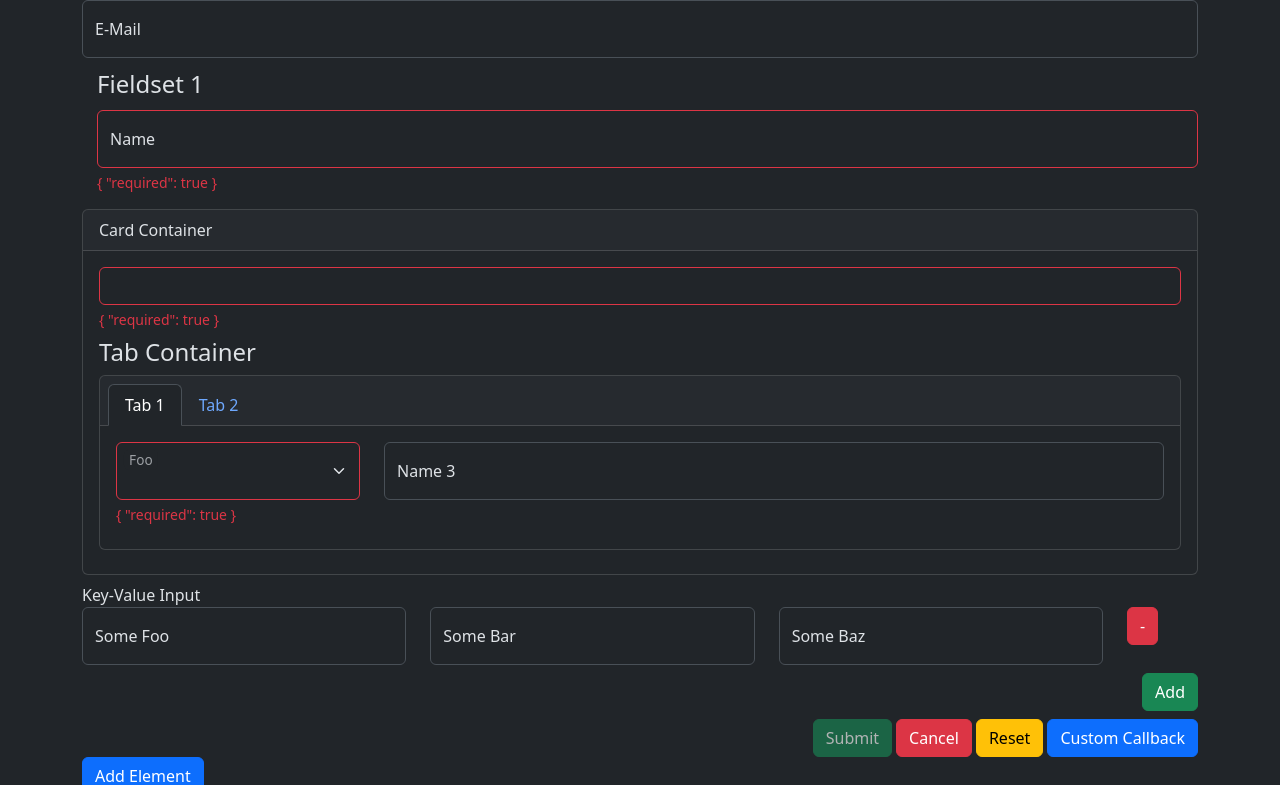
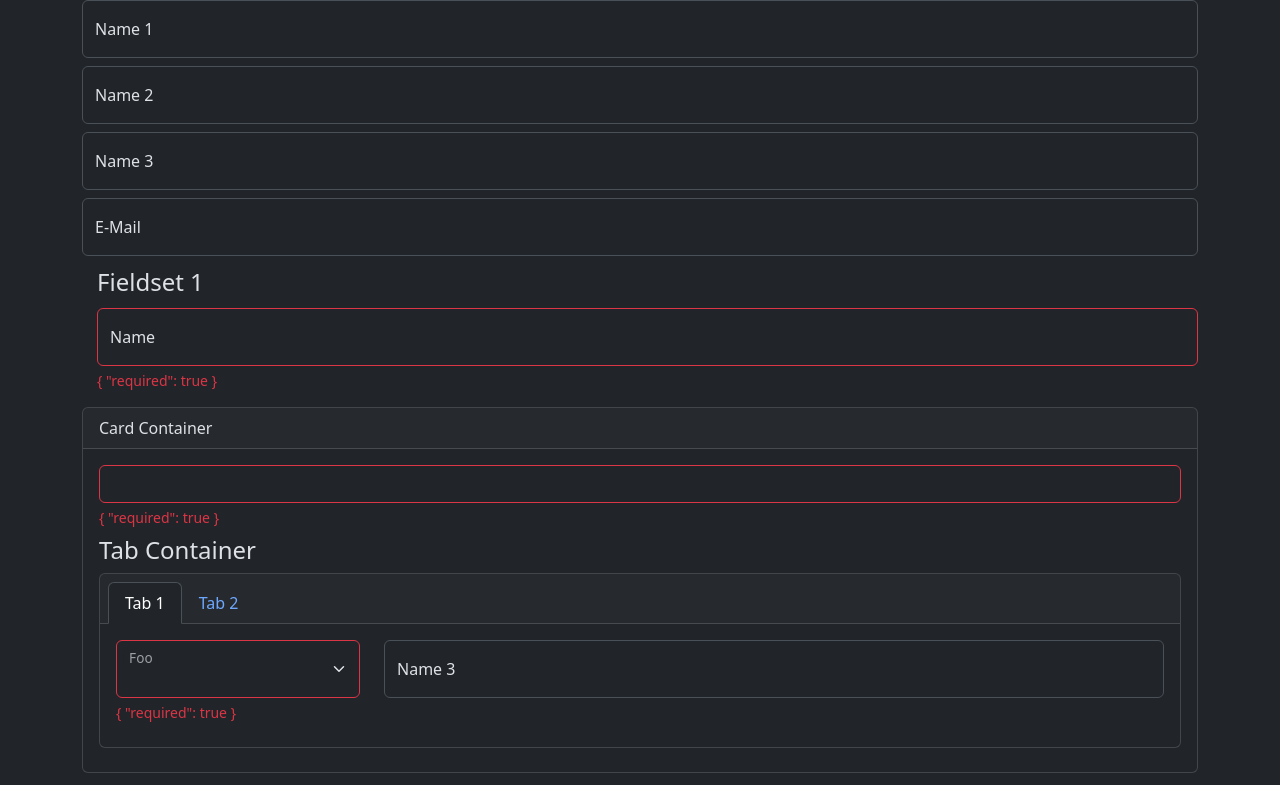
Before and after one commit to michael-graute/angular-dynamic-form, an Angular app: page / in a window 1280 px wide. Shown: the top 785 px of the page. Built offline with nearby package versions, Linux system fonts and the light colour scheme.

Commit message:
added support for form groups

```diff
--- a/public/mock-api/get-form-data.json
+++ b/public/mock-api/get-form-data.json
@@ -5,6 +5,11 @@
   "name4": "two",
   "name3": "Text Input 2",
   "tabPane2name5": "Foo",
+  "form-group": {
+    "formGroupName1": "Remote content",
+    "formGroupName2": "Remote content",
+    "formGroupName3": "Remote content"
+  },
   "key-value": [
     {
       "foo": "bar",
--- a/public/mock-api/get-form.json
+++ b/public/mock-api/get-form.json
@@ -47,6 +47,30 @@
     }
   ],
   "elements": [
+    {
+      "key": "form-group",
+      "type": "formGroup",
+      "children": [
+        {
+          "type": "input",
+          "key": "formGroupName1",
+          "label": "Name 1",
+          "floatingLabel": true
+        },
+        {
+          "type": "input",
+          "key": "formGroupName2",
+          "label": "Name 2",
+          "floatingLabel": true
+        },
+        {
+          "type": "input",
+          "key": "formGroupName3",
+          "label": "Name 3",
+          "floatingLabel": true
+        }
+      ]
+    },
     {
       "key": "email",
       "label": "E-Mail",
--- a/src/app/app.component.ts
+++ b/src/app/app.component.ts
@@ -22,6 +22,16 @@ export class AppComponent {
 
   addElement(): void {
     this.counter++;
+    this.dynamicFormService.addElement(
+      {
+        "key": "fooNameFormGroup" + this.counter,
+        "label": "Foo Name "  + this.counter,
+        "floatingLabel": true,
+        "type": "input",
+        "controlType": "text",
+        "value": "Foooooooo"
+      }, 'form-group'
+    )
     this.dynamicFormService.addElement(
       {
         'key': 'newTabPane' + this.counter,
--- a/src/app/dynamic-form/dynamic-form-element.interface.ts
+++ b/src/app/dynamic-form/dynamic-form-element.interface.ts
@@ -6,6 +6,7 @@ import {FormElement} from "./dynamic-form.types";
 export interface DynamicFormElementInterface {
   id: string;
   form: FormGroup;
+  formGroup?: FormGroup | null;
   children?: any[];
   config?: FormElement
   debug?: boolean;
--- a/src/app/dynamic-form/form-elements.map.ts
+++ b/src/app/dynamic-form/form-elements.map.ts
@@ -7,6 +7,7 @@ import {RowComponent} from "./form-elements/containers/row/row.component";
 import {ColComponent} from "./form-elements/containers/row/col/col.component";
 import {CardComponent} from "./form-elements/containers/card/card.component";
 import {KeyValueComponent} from "./form-elements/elements/key-value/key-value.component";
+import {FormGroupComponent} from "./form-elements/containers/form-group/form-group.component";
 
 export const FormElementMap = {
   'fieldset': FieldsetComponent,
@@ -15,6 +16,7 @@ export const FormElementMap = {
   'row': RowComponent,
   'col': ColComponent,
   'card': CardComponent,
+  'formGroup': FormGroupComponent,
 
   'input': InputComponent,
   'select': SelectComponent,
--- a/src/app/dynamic-form/form-elements/abstract-input.component.ts
+++ b/src/app/dynamic-form/form-elements/abstract-input.component.ts
@@ -8,6 +8,7 @@ import {DynamicFormValidators} from "../dynamic-form-validators";
 export abstract class AbstractInputComponent implements DynamicFormElementInterface, OnInit, OnDestroy {
   id: string = '';
   form: FormGroup = new FormGroup({});
+  formGroup: FormGroup | null = null;
   config: FormElement | undefined;
   control: FormControl | undefined;
   hidden = false
@@ -24,7 +25,11 @@ export abstract class AbstractInputComponent implements DynamicFormElementInterf
       validators.push(DynamicFormValidators[validator.name](validator.value))
     });
     this.control = new FormControl(this.config?.value, validators);
-    this.form.addControl(this.id, this.control);
+    if(this.formGroup) {
+      this.formGroup.addControl(this.id, this.control);
+    } else {
+      this.form.addControl(this.id, this.control);
+    }
   }
 
   ngOnDestroy() {
--- a/src/app/dynamic-form/form-elements/containers/abstract-form-element-host.component.ts
+++ b/src/app/dynamic-form/form-elements/containers/abstract-form-element-host.component.ts
@@ -10,6 +10,8 @@ import {DynamicFormService, ElementAddedPayload} from "../../dynamic-form.servic
 export abstract class AbstractFormElementHostComponent<T> implements OnInit {
   @Input() form = new FormGroup({})
   @Input() debug = false;
+
+  formGroup: FormGroup | null = null;
 
   @ViewChild(FormElementHostDirective, {static: true}) formElementHost!: FormElementHostDirective;
 
@@ -41,9 +43,10 @@ export abstract class AbstractFormElementHostComponent<T> implements OnInit {
     const componentRef: ComponentRef<DynamicFormElementInterface> = this.formElementHost.viewContainerRef.createComponent<DynamicFormElementInterface>(FormElementMap[formElement.type])
     componentRef.instance.id = formElement.key
     componentRef.instance.children = formElement.children
-    componentRef.instance.form = this.form
+    componentRef.instance.form = this.formGroup ?? this.form
     componentRef.instance.config = formElement
     componentRef.instance.debug = this.debug
+    componentRef.instance.formGroup = this.formGroup
     this.dynamicFormService.addComponentRef(componentRef, formElement.key)
     return componentRef;
   }
--- /dev/null
+++ b/src/app/dynamic-form/form-elements/containers/form-group/form-group.component.html
@@ -0,0 +1,5 @@
+<div [formGroup]="form">
+  <div class="form-group-component" [formGroupName]="id">
+    <ng-template fgFormElementHost></ng-template>
+  </div>
+</div>
--- /dev/null
+++ b/src/app/dynamic-form/form-elements/containers/form-group/form-group.component.ts
@@ -0,0 +1,25 @@
+import {Component} from '@angular/core';
+import {AbstractFormElementHostComponent} from "../abstract-form-element-host.component";
+import {DynamicFormElementInterface} from "../../../dynamic-form-element.interface";
+import {FormGroup, ReactiveFormsModule} from "@angular/forms";
+import {FormElementHostDirective} from "../../form-element-host.directive";
+
+@Component({
+  selector: 'fg-form-group',
+  imports: [
+    ReactiveFormsModule,
+    FormElementHostDirective
+  ],
+  templateUrl: './form-group.component.html',
+  styleUrl: './form-group.component.scss'
+})
+export class FormGroupComponent extends AbstractFormElementHostComponent<FormGroupComponent> implements DynamicFormElementInterface {
+
+  override formGroup = new FormGroup({})
+
+  override ngOnInit() {
+    this.form.addControl(this.id, this.formGroup)
+    super.ngOnInit()
+  }
+
+}
```
Also changed, not shown: src/app/dynamic-form/form-elements/containers/form-group/form-group.component.scss (added), 1 other file (tests, documents, lock files or other folders).
